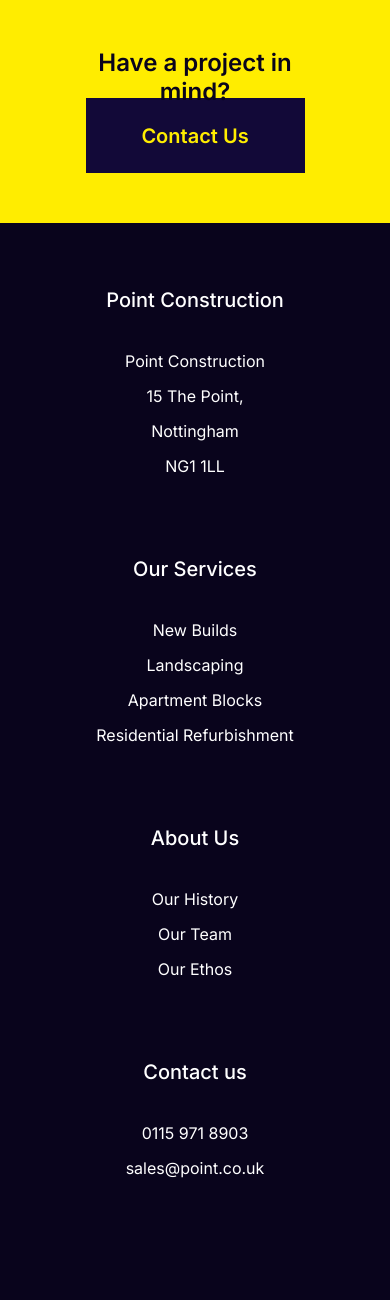
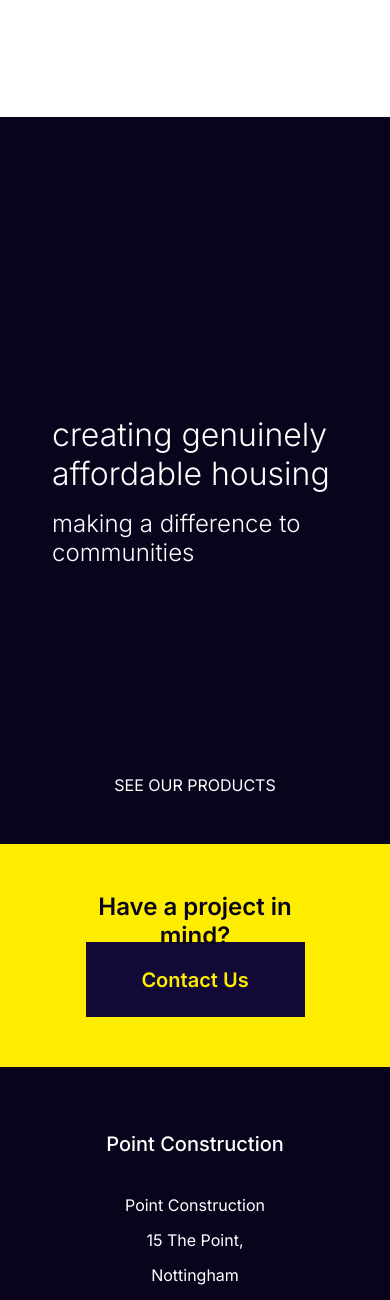
Before and after one commit to LewisCM14/point_construction, a Django app: page / in a window 390 px wide. Shown: the top 1300 px of the page. Before the commit the page ends 1178 px from the top, so only its background shows below. Run offline with Django 3.2, Linux system fonts and the light colour scheme.

Commit message:
add boiler plate header html and begin banner

```diff
--- a/static/css/footer.css
+++ b/static/css/footer.css
@@ -1,3 +1,5 @@
+/* Main Footer Styling */
+
 footer {
     margin-bottom: 65px;
 }
@@ -21,6 +23,8 @@ footer {
 .footer-link:hover {
     color: #FFED00;
 }
+
+/* Action Bar Styles */
 
 .action-bar-outer {
     width: 100%;
--- /dev/null
+++ b/static/css/header.css
@@ -0,0 +1,79 @@
+/* Main Header Styling */
+
+header {
+    width: 100%;
+    height: 1117px;
+}
+
+.header-outer {
+    height: 117px;
+}
+
+/* Banner Styles */
+
+.banner-outer {
+    height: 1000px;
+}
+
+.banner-text-outer {
+    height: 797px;
+}
+
+.banner-text-inner {
+    padding-left: 195px;
+    padding-right: 195px;
+    padding-top: 364px;
+}
+
+.products-link-outer {
+    height: 203px;
+}
+
+.products-link-inner {
+    height: 100%;
+}
+
+.banner-text-inner {
+    font-size: 54px;
+    line-height: 65px;
+}
+
+.products-link {
+    font-size: 16px;
+    line-height: 19px;
+    padding-bottom: 36px;
+}
+
+@media screen and (max-width: 768px) {
+    header {
+        height: 844px;
+    }
+
+    .banner-text-outer {
+        height: 714px;
+    }
+
+    .banner-text-outer {
+        height: 660px;
+    }
+
+    .banner-text-inner {
+        padding-left: 52px;
+        padding-right: 48px;
+        padding-top: 298px;
+    }
+
+    .banner-text-top {
+        font-size: 32px;
+        line-height: 39px;
+    }
+
+    .banner-text-bottom {
+        font-size: 24px;
+        line-height: 29px;
+    }
+
+    .products-link-outer {
+        height: 54px;
+    }
+}
--- a/templates/base.html
+++ b/templates/base.html
@@ -40,7 +40,7 @@
     </head>
     <body class="site">
 
-        <!-- Header Here -->
+        {% include 'includes/header.html' %}
 
         <main class="site-content bg-white">
             {% block content %}
--- a/templates/includes/footer.html
+++ b/templates/includes/footer.html
@@ -11,7 +11,7 @@
             <div class="action-bar-inner d-flex justify-content-md-start justify-content-center">
                 <p class="navy-text fw-600 action-bar-text">Have a project in mind?</p>
                 <div class="contact-button-container d-flex justify-content-md-end justify-content-center">
-                    <button class="bg-blue yellow-text fw-600 contact-us-button">Contact Us</button>
+                    <button class="bg-blue yellow-text fw-600 contact-us-button" aria-label="visit our contact page">Contact Us</button>
                 </div>
             </div>
         </div>
--- /dev/null
+++ b/templates/includes/header.html
@@ -0,0 +1,28 @@
+{% load static %}
+
+{% block extra_css %}
+    <link rel="stylesheet" href="{% static 'css/header.css' %}">
+{% endblock %}
+
+<header class="bg-navy">
+    <section class="header-outer bg-white">
+        <div class="header-inner">
+
+        </div>
+    </section>
+    <section class="banner-outer">
+        <div class="banner-inner">
+            <div class="banner-text-outer">
+                <div class="banner-text-inner">
+                    <p class="banner-text-top white-text fw-300 d-flex justify-content-xxl-start justify-content-center">creating genuinely affordable housing</p>
+                    <p class="banner-text-bottom white-text fw-300 d-flex justify-content-xxl-end justify-content-center">making a difference to communities</p>
+                </div>
+            </div>
+            <div class="products-link-outer">
+                <div class="products-link-inner d-flex justify-content-center">
+                    <a href="#" aria-label="see all our products" class="products-link text-white fw-400 d-flex align-self-end">SEE OUR PRODUCTS</a>
+                </div>
+            </div>
+        </div>
+    </section>
+</header>
```
